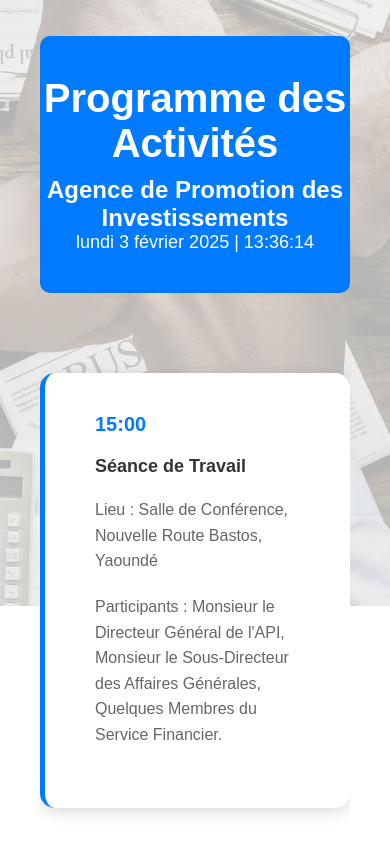
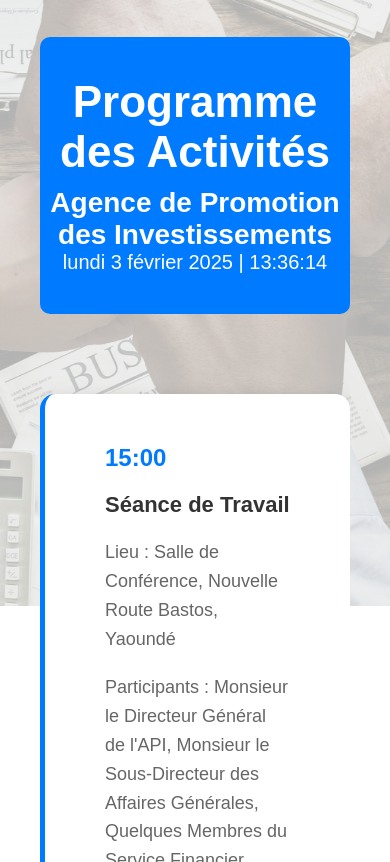
Before and after one commit to yonkoove/Planning, a plain HTML site: page index.html in a window 390 px wide. Shown: the part 238-1100 px from the top of the page. Drawn offline with Linux system fonts and the light colour scheme.

Commit message:
Update index.html

```diff
--- a/index.html
+++ b/index.html
@@ -15,7 +15,7 @@
             font-family: Arial, sans-serif;
             color: #333;
             position: relative;
-            font-size: 16px; /* Taille de police fixe */
+            font-size: 18px; /* Taille de police légèrement augmentée */
             overflow-x: hidden;
         }
 
@@ -47,11 +47,11 @@
 
         .logo {
             text-align: center;
-            margin-bottom: 40px; /* Espacement fixe */
+            margin-bottom: 40px;
         }
 
         .logo img {
-            width: 150px; /* Largeur fixe du logo */
+            width: 180px; /* Ajustement de la taille du logo */
             height: auto;
         }
 
@@ -65,24 +65,24 @@
         }
 
         h1 {
-            font-size: 32px; /* Taille fixe du titre */
+            font-size: 36px; /* Taille du titre légèrement augmentée */
             margin: 0;
         }
 
         h2 {
-            font-size: 24px; /* Taille fixe du sous-titre */
+            font-size: 28px; /* Taille du sous-titre augmentée */
             margin-top: 10px;
         }
 
         .time-date {
             color: white;
-            font-size: 18px; /* Taille fixe pour la date et l'heure */
+            font-size: 20px; /* Taille de la date et heure un peu plus grande */
         }
 
         .timeline {
             display: flex;
             flex-direction: column;
-            gap: 20px; /* Espacement fixe entre les éléments */
+            gap: 30px; /* Espacement légèrement plus grand */
             justify-content: center;
             padding: 40px 0;
             overflow-x: hidden;
@@ -90,7 +90,7 @@
 
         .timeline-item {
             background: white;
-            padding: 30px 40px;
+            padding: 40px 50px;
             border-left: 5px solid #007BFF;
             position: relative;
             box-shadow: 0 4px 16px rgba(0, 0, 0, 0.15);
@@ -100,24 +100,24 @@
             opacity: 0;
             transform: translateY(20px);
             animation: fadeInUp 0.8s forwards;
-            margin-bottom: 20px;
+            margin-bottom: 30px;
         }
 
         .timeline-item .time {
-            font-size: 20px; /* Taille fixe de l'heure */
+            font-size: 24px; /* Taille de l'heure augmentée */
             font-weight: bold;
             color: #007BFF;
             margin-bottom: 20px;
         }
 
         .timeline-item .event-content h3 {
-            font-size: 18px; /* Taille fixe du titre de l'événement */
+            font-size: 22px; /* Taille du titre de l'événement légèrement augmentée */
             color: #333;
             margin-bottom: 20px;
         }
 
         .timeline-item .event-content p {
-            font-size: 16px; /* Taille fixe des paragraphes */
+            font-size: 18px; /* Taille des paragraphes augmentée */
             color: #666;
             line-height: 1.6;
             margin-bottom: 20px;
@@ -141,34 +141,34 @@
         /* Media Query pour les petits écrans */
         @media (max-width: 768px) {
             body {
-                font-size: 18px; /* Taille de police plus grande sur les petits écrans */
+                font-size: 20px; /* Taille de police plus grande sur petits écrans */
             }
 
             h1 {
-                font-size: 36px; /* Plus grand pour les petits écrans */
+                font-size: 40px; /* Taille du titre plus grande */
             }
 
             .timeline-item {
-                padding: 40px 50px;
+                padding: 50px 60px;
             }
 
             .logo img {
-                width: 200px; /* Ajuste le logo sur petits écrans */
+                width: 220px; /* Ajuste la taille du logo sur petits écrans */
             }
         }
 
         /* Media Query pour les très petits écrans */
         @media (max-width: 480px) {
             body {
-                font-size: 20px; /* Taille de police encore plus grande */
+                font-size: 22px; /* Taille de police encore plus grande */
             }
 
             h1 {
-                font-size: 40px;
+                font-size: 44px; /* Plus grand pour les très petits écrans */
             }
 
             .logo img {
-                width: 250px; /* Logo encore plus grand sur de très petits écrans */
+                width: 250px; /* Logo plus grand */
             }
         }
     </style>
```
